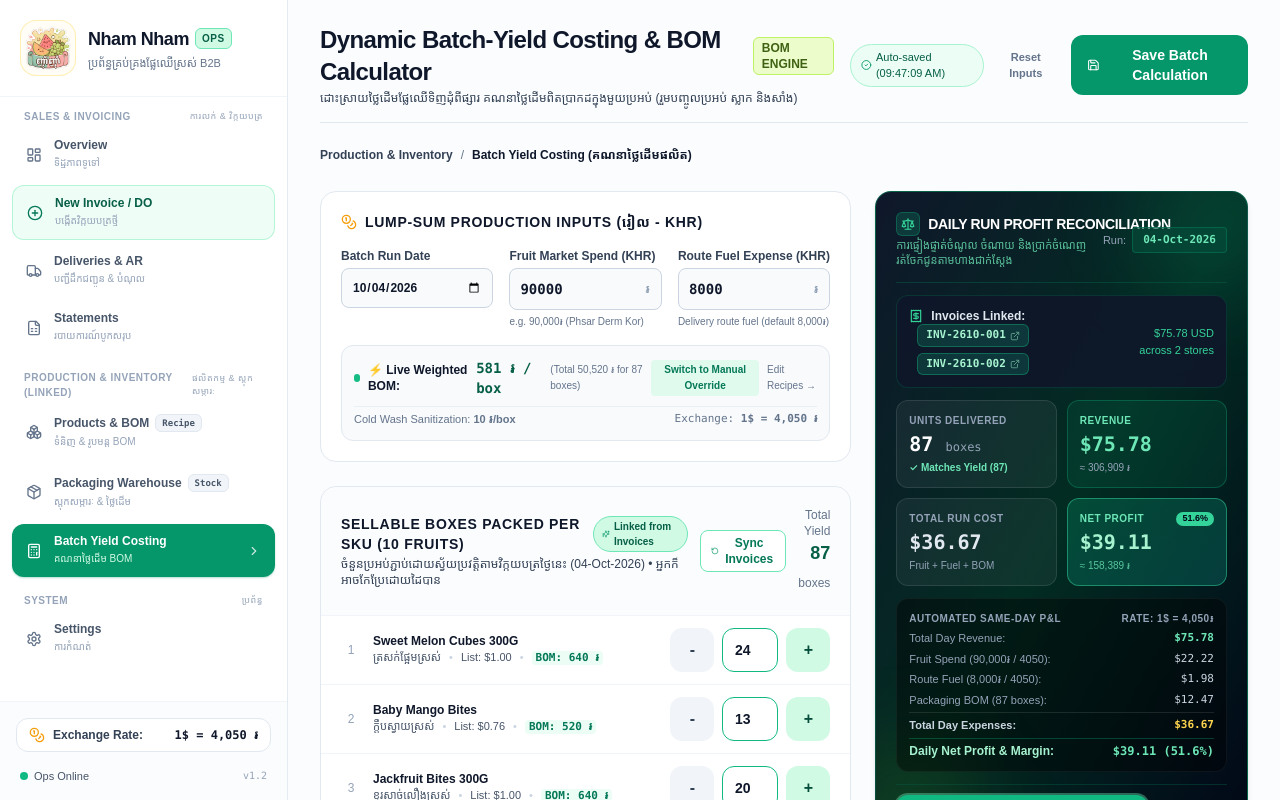
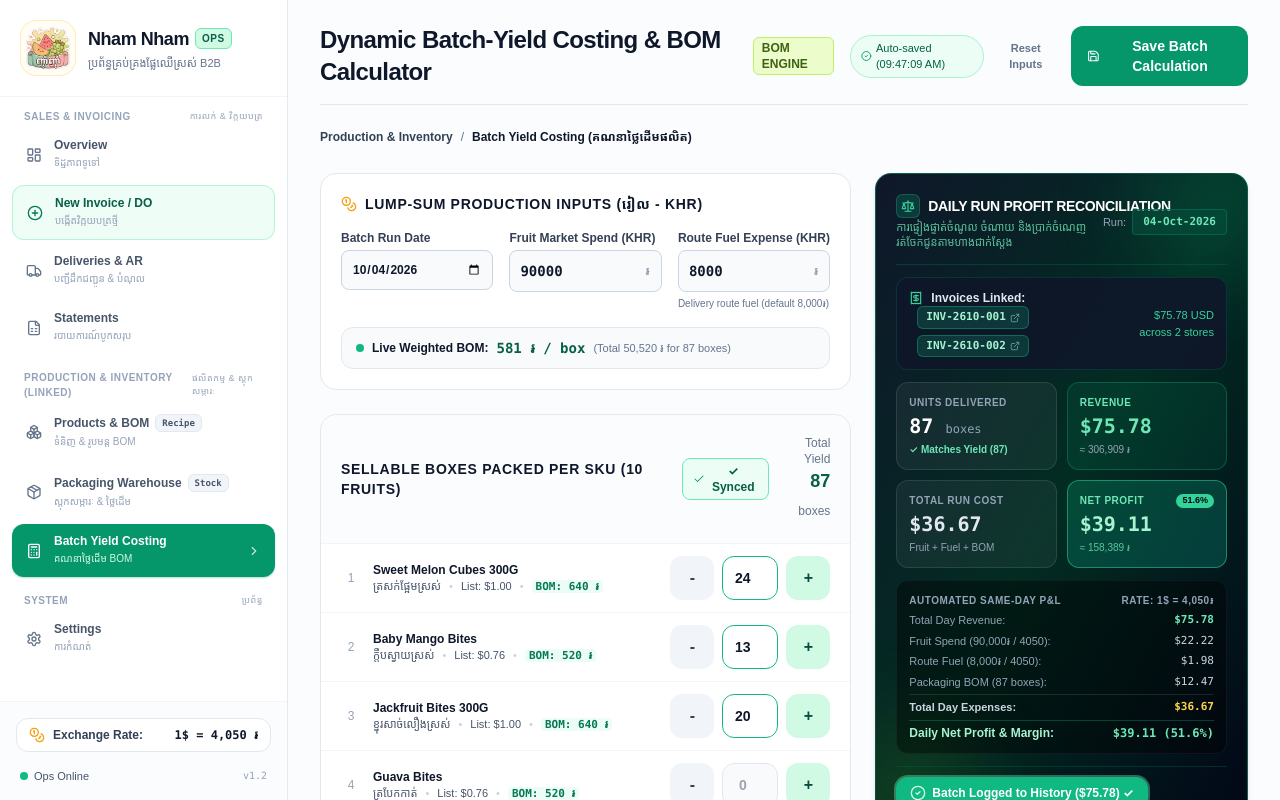
Before and after one commit to Swordsman1313/NhamSystem, a Next.js app: page /costing in a window 1280 px wide. Shown: the top 800 px of the page. Built offline with nearby package versions, Linux system fonts and the light colour scheme; a web font is replaced by a local one.

Commit message:
fix(costing): clean up visual clutter, redundant copy, and add dynamic sync toggle to invoices button

```diff
--- a/app/costing/page.tsx
+++ b/app/costing/page.tsx
@@ -422,6 +422,20 @@ export default function BatchCostingPage() {
     return Array.from(new Set(list));
   }, [linkedInvoices]);
 
+  // Check if current yieldInputs match today's invoiced quantities
+  const invoicedSKUCounts = React.useMemo(() => {
+    return getInvoiceSKUQuantities(batchDate, invoices, products);
+  }, [batchDate, invoices, products]);
+
+  const isYieldSynced = React.useMemo(() => {
+    if (products.length === 0) return false;
+    const hasInvoicedItems = Object.values(invoicedSKUCounts).some((qty) => (qty || 0) > 0);
+    if (!hasInvoicedItems) return false;
+    return products.every(
+      (p) => (yieldInputs[p.barcode] || 0) === (invoicedSKUCounts[p.barcode] || 0)
+    );
+  }, [products, yieldInputs, invoicedSKUCounts]);
+
   // 2. Automated Same-Day P&L Calculation:
   // - Total Day Revenue = Invoices Total ($75.78 USD)
   // - Total Day Expenses =
@@ -653,9 +667,6 @@ export default function BatchCostingPage() {
               BOM Engine
             </span>
           </div>
-          <p className="text-xs text-slate-700 font-khmer mt-0.5">
-            ដោះស្រាយថ្លៃដើមផ្លែឈើទិញដុំពីផ្សារ គណនាថ្លៃដើមពិតប្រាកដក្នុងមួយប្រអប់ (រួមបញ្ចូលប្រអប់ ស្លាក និងសាំង)
-          </p>
         </div>
 
         <div className="flex items-center space-x-3">
@@ -742,7 +753,8 @@ export default function BatchCostingPage() {
                     type="number"
                     step="1000"
                     min="0"
-                    value={marketSpendKHR}
+                    placeholder="90,000"
+                    value={marketSpendKHR || ''}
                     onChange={(e) => setMarketSpendKHR(parseInt(e.target.value, 10) || 0)}
                     className="w-full text-sm font-mono font-bold bg-slate-50 border border-slate-300 rounded-lg p-2.5 text-slate-900 focus:bg-white focus:ring-2 focus:ring-emerald-500 focus:outline-hidden"
                   />
@@ -750,9 +762,6 @@ export default function BatchCostingPage() {
                     ៛
                   </span>
                 </div>
-                <span className="text-[10px] text-slate-500 mt-1 block">
-                  e.g. 90,000៛ (Phsar Derm Kor)
-                </span>
               </div>
 
               {/* Route Fuel / Transport */}
@@ -779,62 +788,18 @@ export default function BatchCostingPage() {
               </div>
             </div>
 
-            {/* Dynamic Packaging BOM Overheads Strip (Linked to Products & Packaging) */}
-            <div className="mt-4 pt-3 border-t border-slate-100 space-y-2 bg-slate-50/90 p-3 rounded-xl border border-slate-200">
-              <div className="flex flex-col sm:flex-row sm:items-center justify-between gap-2 text-xs">
-                <div className="flex items-center space-x-2">
-                  <span className="w-2 h-2 rounded-full bg-emerald-500 animate-pulse" />
+            {/* Dynamic Packaging BOM Overheads Strip (Read-Only) */}
+            <div className="mt-4 bg-slate-50/90 px-3.5 py-2.5 rounded-xl border border-slate-200 text-xs">
+              <div className="flex items-center space-x-2 flex-wrap gap-y-1">
+                <span className="w-2 h-2 rounded-full bg-emerald-500 shrink-0" />
                 <span className="font-bold text-slate-900">
-                    {useDynamicBOM ? '⚡ Live Weighted BOM:' : 'Fixed BOM:'}
+                  Live Weighted BOM:
                 </span>
                 <span className="font-mono font-black text-emerald-800 text-sm">
                   {tubStickerBOM.toLocaleString()} ៛ / box
                 </span>
-                  {useDynamicBOM && (
-                    <span className="text-[10px] text-slate-500">
+                <span className="text-[11px] text-slate-500">
                   (Total {formatKHR(totalBatchPackagingCostKHR)} for {totalBoxesYielded} boxes)
-                    </span>
-                  )}
-                </div>
-
-                <div className="flex items-center space-x-2">
-                  <button
-                    type="button"
-                    onClick={() => setUseDynamicBOM(!useDynamicBOM)}
-                    className="text-[10px] font-bold text-emerald-700 hover:text-emerald-900 hover:underline px-2 py-0.5 rounded bg-emerald-100/60"
-                  >
-                    {useDynamicBOM ? 'Switch to Manual Override' : 'Use Live Recipe BOM'}
-                  </button>
-                  <Link
-                    href="/products"
-                    className="text-[10px] text-slate-500 hover:text-slate-800 hover:underline"
-                  >
-                    Edit Recipes →
-                  </Link>
-                </div>
-              </div>
-
-              {!useDynamicBOM && (
-                <div className="flex items-center space-x-2 pt-1 border-t border-slate-200 text-xs">
-                  <span className="text-slate-600 font-semibold">Custom Packaging BOM (៛):</span>
-                  <input
-                    type="number"
-                    step="10"
-                    min="0"
-                    value={manualBOMOverrideKHR}
-                    onChange={(e) => setManualBOMOverrideKHR(parseInt(e.target.value, 10) || 0)}
-                    className="w-24 text-xs font-mono font-bold px-2 py-1 rounded border border-slate-300 bg-white"
-                  />
-                  <span className="text-[10px] text-slate-500">Overrides live fruit recipes</span>
-                </div>
-              )}
-
-              <div className="flex items-center justify-between text-[11px] text-slate-500 pt-1 border-t border-slate-200/60">
-                <span>
-                  Cold Wash Sanitization: <strong>{coldWashBOM.toLocaleString()} ៛/box</strong>
-                </span>
-                <span className="font-mono">
-                  Exchange: <strong>1$ = {exchangeRate.toLocaleString()} ៛</strong>
                 </span>
               </div>
             </div>
@@ -844,29 +809,36 @@ export default function BatchCostingPage() {
           <div className="bg-white rounded-2xl border border-slate-200 shadow-xs overflow-hidden">
             <div className="p-4 sm:p-5 border-b border-slate-100 flex flex-col sm:flex-row sm:items-center justify-between gap-3 bg-slate-50/50">
               <div>
-                <div className="flex items-center space-x-2">
                 <h2 className="text-sm font-bold text-slate-900 uppercase tracking-wider">
                   Sellable Boxes Packed per SKU (10 Fruits)
                 </h2>
-                  <span className="px-2 py-0.5 rounded-full text-[10px] font-bold bg-emerald-100 text-emerald-800 border border-emerald-300 inline-flex items-center space-x-1">
-                    <Sparkles className="w-3 h-3 text-emerald-600" />
-                    <span>Linked from Invoices</span>
-                  </span>
-                </div>
-                <p className="text-xs text-slate-700 font-khmer mt-0.5">
-                  ចំនួនប្រអប់ភ្ជាប់ដោយស្វ័យប្រវត្តិតាមវិក្កយបត្រថ្ងៃនេះ ({formatDateDisplay(batchDate)}) • អ្នកក៏អាចកែប្រែដោយដៃបាន
-                </p>
               </div>
 
               <div className="flex items-center space-x-3 self-end sm:self-center">
                 <button
                   type="button"
-                  onClick={() => syncFromInvoices(batchDate)}
-                  className="px-2.5 py-1 text-xs font-bold text-emerald-700 hover:text-emerald-900 bg-white hover:bg-emerald-50 rounded-lg border border-emerald-300 shadow-2xs inline-flex items-center space-x-1 transition cursor-pointer"
-                  title="Re-sync quantities directly from this date's invoices"
+                  onClick={() => {
+                    syncFromInvoices(batchDate);
+                    showToast("Synced box quantities from today's invoices");
+                  }}
+                  className={`px-2.5 py-1 text-xs font-bold rounded-lg border shadow-2xs inline-flex items-center space-x-1 transition cursor-pointer ${
+                    isYieldSynced
+                      ? 'bg-emerald-50 border-emerald-300 text-emerald-800 hover:bg-emerald-100'
+                      : 'bg-white hover:bg-emerald-50 border-emerald-300 text-emerald-700 hover:text-emerald-900'
+                  }`}
+                  title={isYieldSynced ? "Box quantities match today's invoices" : "Re-sync quantities directly from this date's invoices"}
                 >
-                  <RotateCcw className="w-3 h-3 text-emerald-600" />
+                  {isYieldSynced ? (
+                    <>
+                      <Check className="w-3.5 h-3.5 text-emerald-600" />
+                      <span>✓ Synced</span>
+                    </>
+                  ) : (
+                    <>
+                      <RotateCcw className="w-3.5 h-3.5 text-emerald-600" />
                       <span>Sync Invoices</span>
+                    </>
+                  )}
                 </button>
 
                 <div className="text-right">
```
Lines whose indentation alone changed are shown as unchanged.
